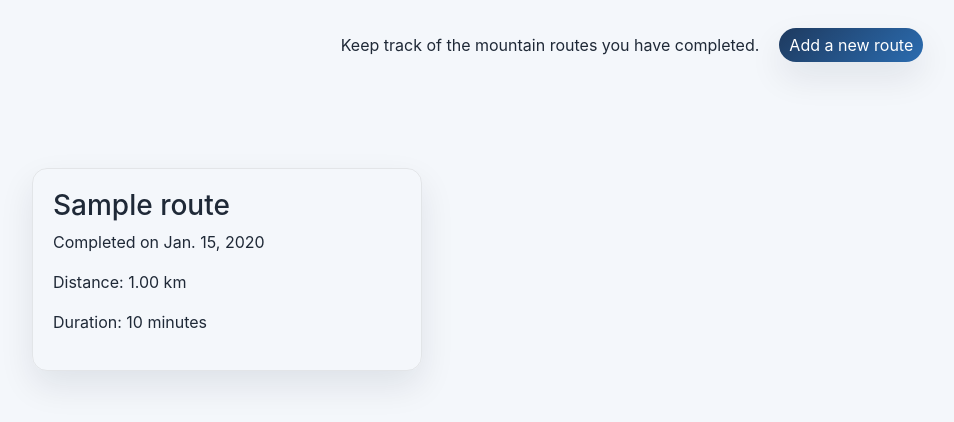
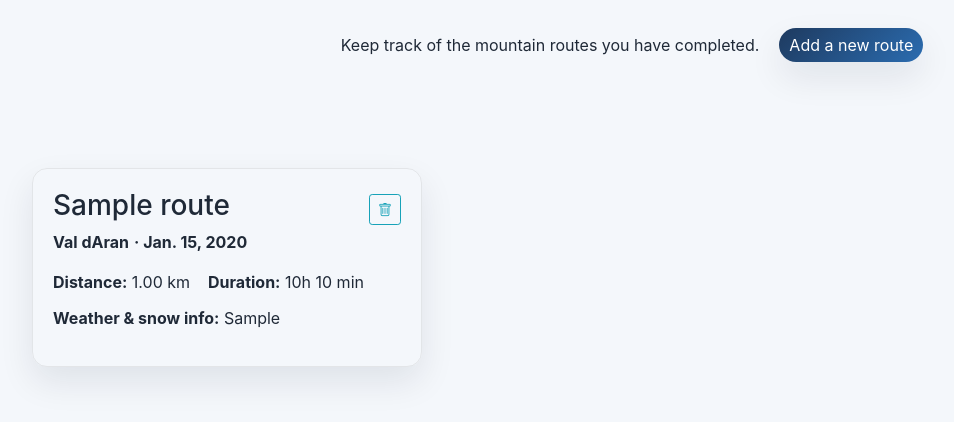
Before and after one commit to AitanaCruxent/Ski-weather-app, a Django app: page /myroutes/ in a window 1280 px wide. Shown: the part 173-595 px from the top of the page, without its empty margins (8-962 px from the left). Run offline with Django 5.2, Linux system fonts and the light colour scheme; a user stored in the database is signed in; tables that the repository leaves empty hold one stand-in row (values such as "Sample post"); some libraries are stand-ins or nearby versions.

Commit message:
MyRoutes improvments + delete feature

```diff
--- a/meteo/models.py
+++ b/meteo/models.py
@@ -47,12 +47,23 @@ class Summit(models.Model):
 
 class Route(models.Model):
 
+    LOCATION_CHOICES = [
+    ('Val dAran', 'Val dAran'),
+    ('Pallars', 'Pallars'),
+    ('Alta Ribagorça', 'Alta Ribagorça'),
+    ('Cerdanya', 'Cerdanya'),
+    ('Ripollés', 'Ripollés'),
+    ('Pirineus', 'Pirineus'),
+    ]
+
     owner = models.ForeignKey(User, on_delete=models.CASCADE)
     name = models.CharField(max_length = 100)
-    description = models.TextField(max_length=100, blank=True)
+    location = models.CharField(max_length =64, choices=LOCATION_CHOICES, default='Pirineus')
+    weather_info = models.TextField(max_length=100, blank=True, null=True)
     distance_km = models.DecimalField(max_digits= 6, decimal_places= 2, null=True, blank=True)
+    duration_hours = models.PositiveIntegerField(null=True, blank=True)
     duration_minutes = models.PositiveIntegerField(null=True, blank=True)
-    date_completed = models.DateField(null=True, blank=True)
+    date_completed = models.DateField(blank=True, null= True)
     timestamp = models.DateTimeField(auto_now_add=True)
 
     def __str__(self):
--- a/meteo/static/meteo/styles.css
+++ b/meteo/static/meteo/styles.css
@@ -73,6 +73,12 @@ body {
 .page-content {
     padding: 30px 0;
 }
+
+#messages {
+    opacity: 1;
+    transition: opacity 1s ease;
+}
+
 
 /*-------------------------------------------------
 Home styles
@@ -438,11 +444,19 @@ My Route Styles
     width: 100%;
 }
 
+
+.form-main-info{
+    width: 100%;
+    display: grid;
+    grid-template-columns: repeat(2, 1fr);
+    gap: 12px;
+}
+
 .form-extra-info {
     width: 100%;
     display: grid;
-    grid-template-columns: repeat(3, 1fr);
-    gap: 18px;
+    grid-template-columns: repeat(4, 1fr);
+    gap: 12px;
 }
 
 .form-actions {
@@ -453,7 +467,8 @@ My Route Styles
 
 #form-content input,
 #form-content textarea,
-#form-content button {
+#form-content button,
+#form-content select {
     border: none;
     padding: 16px;
     border-radius: 12px;
@@ -480,11 +495,11 @@ My Route Styles
 }
 
 /* Existing Routes content*/
-
 .routes-grid{
     margin-top: 10px;
     display: grid;
     grid-template-columns: repeat(3, 1fr);
+    align-items: stretch;
     gap: 15px;
 
 }
@@ -507,3 +522,32 @@ My Route Styles
     transform: scale(1.02);
     transition: 0.2s;
 }
+
+.route-header{
+    display: flex;
+    justify-content: space-between;
+    align-items:center;
+}
+
+.sub-header {
+    display: flex;
+    font-weight: 700;
+    gap: 5px;
+}
+
+.dist-time {
+    display: flex;
+    gap: 18px;
+    align-items: center;
+    margin-bottom: 12px;
+}
+
+.time {
+    display: flex;
+    gap: 6px;
+    align-items: center;
+}
+
+.dist-time p {
+    margin: 0;
+}
--- a/meteo/templates/meteo/layout.html
+++ b/meteo/templates/meteo/layout.html
@@ -6,6 +6,9 @@
         <title>{% block title %}Meteo{% endblock %}</title>
         <link rel="stylesheet" href="https://stackpath.bootstrapcdn.com/bootstrap/4.4.1/css/bootstrap.min.css" integrity="sha384-Vkoo8x4CGsO3+Hhxv8T/Q5PaXtkKtu6ug5TOeNV6gBiFeWPGFN9MuhOf23Q9Ifjh" crossorigin="anonymous">
         <link href="{% static 'meteo/styles.css' %}" rel="stylesheet">
+
+         <!-- For icons used along the web https://icons.getbootstrap.com/ -->
+        <link rel="stylesheet" href="https://cdn.jsdelivr.net/npm/bootstrap-icons@1.11.3/font/bootstrap-icons.min.css">
 
         <!-- Added for security when loading external resources (like Leaflet CSS/JS) to prevent leaking referrer info on cross-origin requests. This is a good practice when using third-party libraries. -->
         <meta name="referrer" content="strict-origin-when-cross-origin">
--- a/meteo/templates/meteo/myroutes.html
+++ b/meteo/templates/meteo/myroutes.html
@@ -7,7 +7,7 @@
 
 <!-- To display messages -->
     {% if messages %}
-        <div class="messages">
+        <div id="messages">
             {% for message in messages %}
                 <div class="alert alert-{% if message.tags == 'error' %}danger{% else %}{{ message.tags }}{% endif %} alert-dismissible fade show" role="alert">
                     {{ message }}
@@ -29,14 +29,25 @@
         <div id="form-content" class="form-content">
             <form action="{% url 'addroute' %}" method="post" class="addroute-form">
                 {% csrf_token %}
+                <div class="form-main-info">
                     <input type="text" name="name" placeholder="Route name" required class="form-field">
 
-                <textarea name="description" placeholder="Description" class="form-field"></textarea>
+                    <select name="location" id="location">
+                        <option value="" disabled selected>Select location</option>
+                        {% for value, label in locations %}
+                            <option value="{{ value }}">{{ label }}</option>
+                        {% endfor %}
+                    </select>
+
+                </div>
+
+                <textarea name="weather_info" placeholder="Any weather info you want to save and share?" class="form-field"></textarea>
 
                 <div class="form-extra-info">
                     <input type="number" name="distance_km" placeholder="Distance in km">
-                    <input type="number" name="duration_minutes" placeholder="Duration in minutes">
-                    <input type="date" name="date_completed" placeholder="Date when route was completed">
+                    <input type="number" name="duration_hours" placeholder="Duration (hours)">
+                    <input type="number" name="duration_minutes" placeholder="Duration (minutes)">
+                    <input type="date" name="date_completed" placeholder="Date when route was completed" required>
                 </div>
 
                 <div class="form-actions">
@@ -51,27 +62,66 @@
         <div class="routes-grid">
             {% for route in routes %}
                 <article class="route-card">
+                    <div class="route-header">
                         <h3>
                             {{ route.name }}
                         </h3>
+                        <form action="{% url 'deleteroute' route.id %}" method="post">
+                            {% csrf_token %}
+
+                            <button
+                                type="submit"
+                                class="btn btn-sm btn-outline-info delete-btn"
+                                onclick="return confirm('Are you sure you want to delete this route?');"
+                            >
+                                <i class="bi bi-trash"></i>
+                            </button>
+                        </form>
+                    </div>
+
+                    <div class="sub-header">
+                        <p>
+                            {{ route.location }}
+                        </p>
 
                         {% if route.date_completed %}
                             <p>
-                            Completed on {{ route.date_completed }}
+                                · {{ route.date_completed }}
                             </p>
                         {% endif %}
 
+                    </div>
+
+                    <div class="dist-time">
                         {% if route.distance_km %}
                             <p>
-                            Distance: {{ route.distance_km }} km
+                                <span style="font-weight: 700">Distance:</span> {{ route.distance_km }} km
+                            </p>
+                        {% else %}
+                            <p>
+                                No distance info
                             </p>
                         {% endif %}
 
-                    {% if route.duration_minutes %}
+                        <div class="time">
                             <p>
-                            Duration: {{ route.duration_minutes }} minutes
+                                <span style="font-weight: 700">Duration:</span>
+                                {{ route.duration_hours|default:"00" }}h
+                                {{ route.duration_minutes|default:"00" }} min
+                            </p>
+                        </div>
+                    </div>
+
+                    {% if route.weather_info %}
+                        <p>
+                            <span style="font-weight: 700">Weather & snow info:</span> {{ route.weather_info }}
+                        </p>
+                    {% else %}
+                        <p>
+                            *No weather or snow info
                         </p>
                     {% endif %}
+
                 </article>
             {% endfor %}
         </div>
@@ -112,6 +162,19 @@
         }, 300);
     });
 
+
+    setTimeout(() => {
+        const messages = document.getElementById("messages");
+
+        if (messages) {
+            messages.style.opacity = "0";
+
+            setTimeout(() => {
+                messages.remove();
+            }, 5000);
+        }
+    }, 3000);
+
 </script>
 
 {% endblock %}
--- a/meteo/urls.py
+++ b/meteo/urls.py
@@ -10,5 +10,6 @@ urlpatterns = [
     path("summits/", views.summits, name="summits"),
     path("bpa/", views.bpa, name="bpa"),
     path("myroutes/", views.myroutes, name="myroutes"),
-    path("addroute", views.addroute, name="addroute")
+    path("addroute", views.addroute, name="addroute"),
+    path("myroutes/<int:route_id>/delete/", views.deleteroute, name="deleteroute"),
 ]
--- a/meteo/views.py
+++ b/meteo/views.py
@@ -1,10 +1,11 @@
 from django.http import HttpResponse, HttpResponseRedirect
 from django.contrib.auth import authenticate, login, logout
-from django.shortcuts import render, redirect
+from django.shortcuts import render, redirect, get_object_or_404
 from django.urls import reverse
 from django.contrib import messages
 from django.db import IntegrityError
 from django.contrib.auth.decorators import login_required
+from django.views.decorators.http import require_POST
 
 from .models import User, Resort, Summit, Route
 
@@ -138,7 +139,8 @@ def myroutes(request):
     routes = Route.objects.filter(owner=request.user).order_by("-date_completed", "-timestamp")
 
     return render(request, "meteo/myroutes.html", {
-        "routes": routes
+        "routes": routes,
+        "locations": Route.LOCATION_CHOICES
     })
 
 @login_required
@@ -146,24 +148,54 @@ def addroute(request):
 
     if request.method == "POST":
         name = request.POST.get("name")
-        description = request.POST.get("description")
-        distance_km = request.POST.get("distance_km")
-        duration_minutes = request.POST.get("duration_minutes")
+        location = request.POST.get("location") or "Pirineus"
+        weather_info = request.POST.get("weather_info") or ""
+        distance_km = request.POST.get("distance_km") or None
+        duration_minutes = request.POST.get("duration_minutes") or None
+        duration_minutes = request.POST.get("duration_minutes") or None
         date_completed = request.POST.get("date_completed")
 
-    if not name:
-        messages.error(request, "Please fill in the required field: name.")
-        return redirect("addroute")
+        required_fields = {
+            "name": name,
+            "location": location,
+            "date": date_completed,
+        }
 
-    new_route = Route(
-        owner = request.user,
-        name = name,
-        description = description,
-        distance_km = distance_km,
-        duration_minutes = duration_minutes,
-        date_completed = date_completed
+        if not all(required_fields.values()):
+            messages.error(request, "Please complete all required fields name, location and date.")
+            return redirect("myroutes")
+
+        new_route = Route(
+            owner = request.user,
+            name = name,
+            location = location,
+            weather_info = weather_info,
+            distance_km = distance_km,
+            duration_hours = duration_hours,
+            duration_minutes = duration_minutes,
+            date_completed = date_completed
+        )
+
+        new_route.save()
+        messages.success(request, "Your route was saved successfully")
+        return redirect("myroutes")
+
+    else:
+        location = Route.LOCATION_CHOICES
+        return render(request, "meteo/myroutes.html", {
+            "location": location
+        })
+
+@login_required
+@require_POST
+def deleteroute(request, route_id):
+    route = get_object_or_404(
+        Route,
+        id=route_id,
+        owner=request.user
     )
 
-    new_route.save()
-    messages.success(request, "Your route was saved successfully")
+    route.delete()
+
+    messages.success(request, "Route deleted successfully.")
     return redirect("myroutes")
```
Also changed, not shown: meteo/templates/meteo/index.html (+45 -5 lines), meteo/migrations/0005_rename_description_route_weather_info_route_location.py (added), meteo/migrations/0006_alter_route_date_completed_alter_route_weather_info.py (added), meteo/migrations/0007_alter_route_date_completed.py (added), meteo/migrations/0008_route_duration_hours.py (added). Lines whose indentation alone changed are shown as unchanged.
